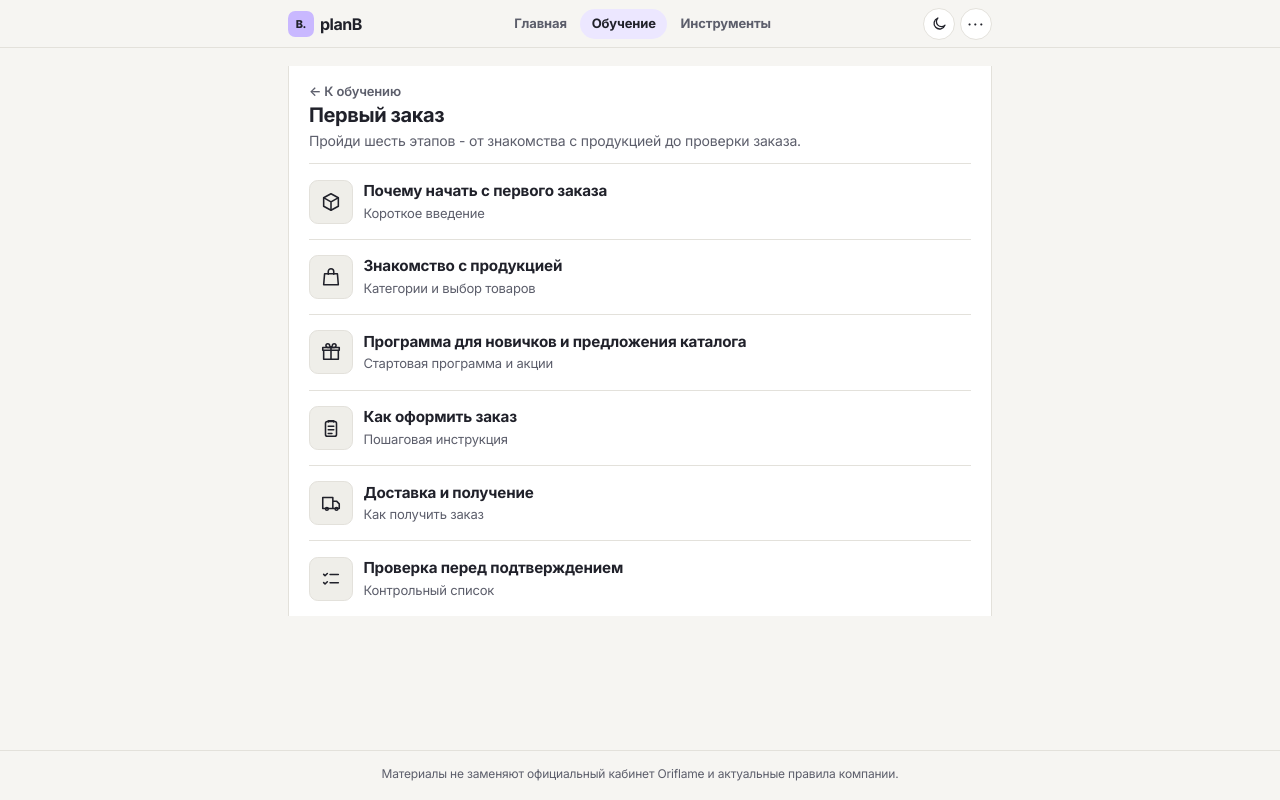
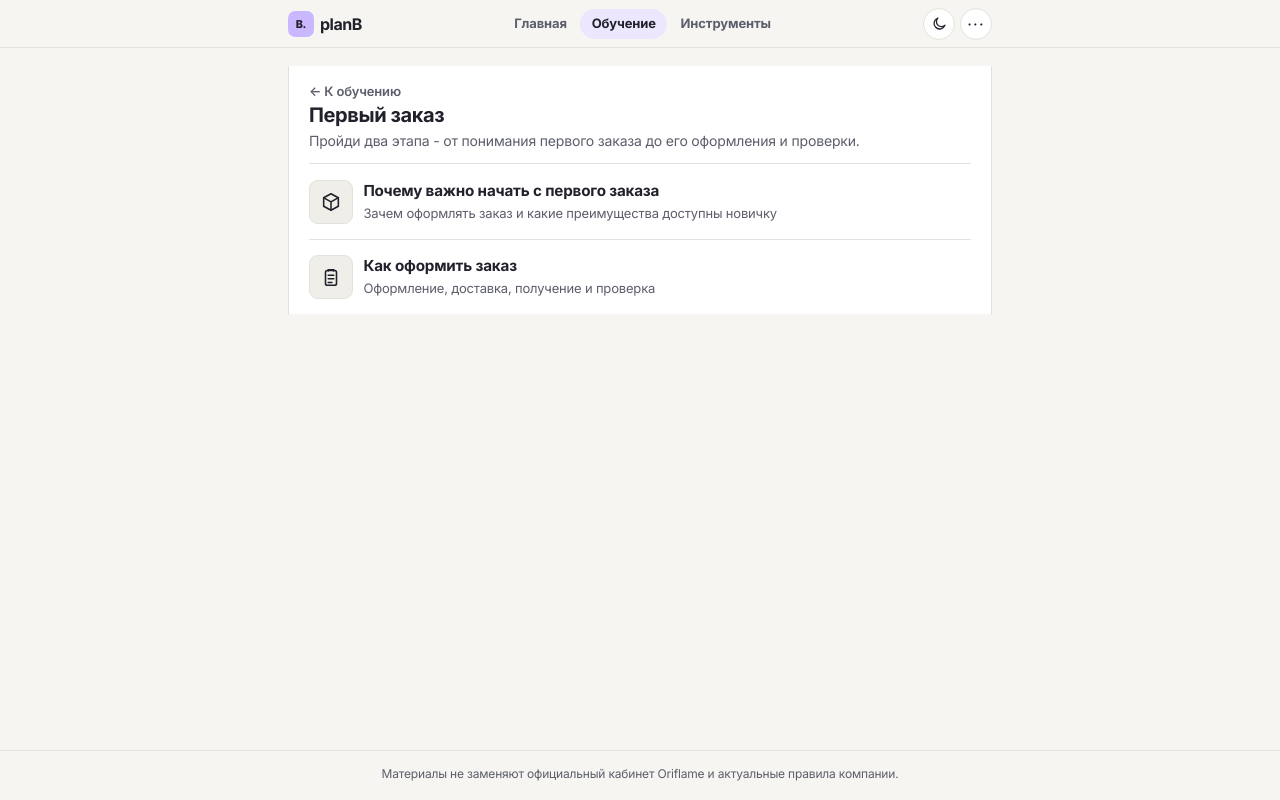
Before and after one commit to planb-tm/school, a React (Vite) app: page /learn/orders in a window 1280 px wide. Built offline with nearby package versions, Linux system fonts and the light colour scheme.

Commit message:
Condense first order module to two stages

```diff
--- a/src/app/learn/OrdersPage.tsx
+++ b/src/app/learn/OrdersPage.tsx
@@ -4,7 +4,6 @@ import { CurrentCatalogOffers } from '@/components/CurrentCatalogOffers';
 import { FirstOrderStageIcon } from '@/components/FirstOrderStageIcon';
 import { LearningModuleStage } from '@/components/LearningModuleStage';
 import { LearningStepSequence } from '@/components/LearningStepSequence';
-import { LessonVideoPlayer } from '@/components/LessonVideoPlayer';
 import {
   firstOrderModuleMeta,
   getVisibleFirstOrderStages,
@@ -73,11 +72,16 @@ function StarterProgramAndOffers() {
   return (
     <div className="stack">
       <div>
-        <h3 className={styles.subheading}>Предложения конкретного каталога</h3>
-        <CurrentCatalogOffers embedded />
+        <h3 className={styles.subheading}>Стартовая программа</h3>
+        <p>
+          Состав и требования зависят от актуальной программы и доступности для
+          аккаунта. Сверяйся с официальным описанием и учитывай только те
+          преимущества, условия которых подтверждены.
+        </p>
       </div>
+      <CurrentCatalogOffers embedded />
       <div>
-        <h3 className={styles.subheading}>Как проверять предложение</h3>
+        <h3 className={styles.subheading}>Как проверять предложение каталога</h3>
         <p>{offerLearning.intro}</p>
         <ul className="plain-list">
           {offerLearning.conditions.map((condition) => <li key={condition}>{condition}</li>)}
@@ -152,31 +156,41 @@ function OrderChecklist() {
 
 function renderStageContent(stage: FirstOrderStage) {
   switch (stage.contentType) {
-    case 'video':
+    case 'intro':
       return (
-        <>
-          {stage.video ? <LessonVideoPlayer video={stage.video} /> : null}
-          {stage.summary?.length ? (
-            <div className="lesson-video-summary">
-              {stage.summary.map((paragraph) => (
-                <p key={paragraph}>{paragraph}</p>
-              ))}
-            </div>
-          ) : null}
-        </>
+        <div className="stack">
+          <div className="lesson-intro">
+            {stage.introText?.map((paragraph) => <p key={paragraph}>{paragraph}</p>)}
+          </div>
+          <section className="stack" aria-labelledby="first-order-benefits-title">
+            <h3 id="first-order-benefits-title" className={styles.subheading}>
+              Что даёт первый заказ
+            </h3>
+            <ul className="plain-list">
+              <li>
+                Разберёшься в последовательности заказа - от выбора товаров до получения.
+              </li>
+              <li>
+                Получишь личный опыт, на который можно опираться, объясняя процесс клиенту.
+              </li>
+              <li>
+                Проверишь преимущества стартовой программы, если она доступна и
+                соблюдены её условия.
+              </li>
+            </ul>
+          </section>
+          <StarterProgramAndOffers />
+        </div>
       );
-    case 'text':
-      return <ProductIntroduction />;
-    case 'starter-program':
-      return <StarterProgramAndOffers />;
     case 'step-sequence':
       return (
         <div className="stack">
+          {stage.includeProductIntroduction ? <ProductIntroduction /> : null}
           {stage.sequenceIds?.map((id) => {
             const sequence = sequenceById.get(id);
             return sequence ? <LearningStepSequence key={id} sequence={sequence} /> : null;
           })}
-          {stage.id === 'delivery-and-receiving' ? (
+          {stage.sequenceIds?.includes('delivery-choice') ? (
             <div className="callout">
               <h3>Где проверить условия</h3>
               <p>Стоимость, доступность и условия зависят от заказа и адреса. Сверяйтесь с тем, что показано при оформлении.</p>
@@ -188,12 +202,9 @@ function renderStageContent(stage: FirstOrderStage) {
               <Scenario id="delivery-cost" />
             </div>
           ) : null}
+          {stage.includeFinalChecklist ? <OrderChecklist /> : null}
         </div>
       );
-    case 'checklist':
-      return <OrderChecklist />;
-    case 'offers':
-      return <CurrentCatalogOffers embedded />;
   }
 }
 
@@ -203,7 +214,7 @@ export function OrdersPage() {
       <Link to="/learn" className="tools-back">← К обучению</Link>
       <header className={styles.moduleHeader}>
         <h1>{firstOrderModuleMeta.title}</h1>
-        <p>Пройди шесть этапов - от знакомства с продукцией до проверки заказа.</p>
+        <p>Пройди два этапа - от понимания первого заказа до его оформления и проверки.</p>
       </header>
 
       <ol className={styles.stageList} aria-label="Этапы модуля «Первый заказ»">
@@ -231,7 +242,14 @@ export function OrderStagePage() {
     (stage) => stage.path.split('/').pop() === stageSlug,
   );
 
-  if (currentIndex < 0) return <Navigate to={firstOrderModuleMeta.path} replace />;
+  if (currentIndex < 0) {
+    const oldOrderStageSlugs = new Set(['products', 'offers', 'delivery', 'final-check']);
+    return oldOrderStageSlugs.has(stageSlug ?? '') ? (
+      <Navigate to="/learn/orders/checkout" replace />
+    ) : (
+      <Navigate to={firstOrderModuleMeta.path} replace />
+    );
+  }
 
   const stage = stages[currentIndex];
   const previousStage = stages[currentIndex - 1];
--- a/src/data/learning/firstOrder.ts
+++ b/src/data/learning/firstOrder.ts
@@ -1,14 +1,7 @@
-import type { LessonVideo } from '@/types/learning';
 import { deliveryHelpLink } from './orders';
 
 export type FirstOrderStageStatus = 'ready' | 'draft' | 'hidden';
-export type FirstOrderContentType =
-  | 'video'
-  | 'text'
-  | 'step-sequence'
-  | 'starter-program'
-  | 'offers'
-  | 'checklist';
+export type FirstOrderContentType = 'intro' | 'step-sequence';
 export type FirstOrderStageIcon =
   | 'box'
   | 'bag'
@@ -22,18 +15,18 @@ export type FirstOrderStage = {
   path: string;
   title: string;
   description?: string;
-  /** Text summary under the stage media (e.g. video transcript). */
-  summary?: readonly string[];
+  /** Short introductory text shown before the stage content. */
+  introText?: readonly string[];
   cardDescription: string;
   icon: FirstOrderStageIcon;
   contentType: FirstOrderContentType;
   status: FirstOrderStageStatus;
   order: number;
   placeholder?: string;
-  video?: LessonVideo;
-  image?: { path: string; alt: string; caption?: string };
   sequenceIds?: string[];
   links?: { label: string; href: string }[];
+  includeProductIntroduction?: boolean;
+  includeFinalChecklist?: boolean;
 };
 
 export const firstOrderModuleMeta = {
@@ -41,97 +34,38 @@ export const firstOrderModuleMeta = {
   title: 'Первый заказ',
   path: '/learn/orders',
   catalogDescription:
-    'Разберись в продукции, выбери нужные товары, изучи предложения для новичков и научись оформлять заказ',
+    'Узнай, зачем начинать с первого заказа, и пройди оформление - от выбора товаров до получения и проверки',
 } as const;
-
-/** Cover for the circular intro video on «Почему начать с первого заказа». */
-export const FIRST_ORDER_INTRO_VIDEO_POSTER = `${import.meta.env.BASE_URL}media/orders/planb-video-preview.jpg`;
 
 export const firstOrderStages: FirstOrderStage[] = [
   {
     id: 'why-first-order',
     path: '/learn/orders/why-first-order',
-    title: 'Почему начать с первого заказа',
-    cardDescription: 'Короткое введение',
+    title: 'Почему важно начать с первого заказа',
+    description: 'Что даёт первый практический опыт и где смотреть условия стартовой программы.',
+    cardDescription: 'Зачем оформлять заказ и какие преимущества доступны новичку',
     icon: 'box',
-    contentType: 'video',
+    contentType: 'intro',
     status: 'ready',
     order: 1,
-    video: {
-      type: 'embed',
-      url: 'https://kinescope.io/5dNj1xN4vQ67g3prZPVe5Y',
-      poster: FIRST_ORDER_INTRO_VIDEO_POSTER,
-      title: 'Почему начать с первого заказа',
-      aspectRatio: '1:1',
-      shape: 'circle',
-    },
-    summary: [
-      'Первый заказ - это возможность воспользоваться специальными предложениями для новых партнёров. Если не оформить заказ, эти преимущества останутся недоступными.',
-      'Также ты сразу разберёшься, как работает сайт, как оформлять заказы и как устроена доставка.',
-      'Посмотри, что заканчивается дома: косметика, средства для ухода, товары для ванной комнаты. Можно также объединить заказ с покупками друзей и родственников.',
-      'Перед оформлением обязательно изучи все акции для новых партнёров, чтобы получить максимум от первого заказа.',
+    introText: [
+      'Первый заказ переводит знакомство с кабинетом и продукцией в практику. Перед оформлением проверь, какие условия стартовой программы доступны именно тебе.',
     ],
-  },
-  {
-    id: 'product-introduction',
-    path: '/learn/orders/products',
-    title: 'Знакомство с продукцией',
-    description: 'Основные категории продукции и где посмотреть сведения о товарах.',
-    cardDescription: 'Категории и выбор товаров',
-    icon: 'bag',
-    contentType: 'text',
-    status: 'ready',
-    order: 2,
-  },
-  {
-    id: 'starter-program-and-offers',
-    path: '/learn/orders/offers',
-    title: 'Программа для новичков и предложения каталога',
-    description:
-      'Условия программы для новичков и предложения, привязанные к конкретному каталогу, - это разные материалы.',
-    cardDescription: 'Стартовая программа и акции',
-    icon: 'gift',
-    contentType: 'starter-program',
-    status: 'draft',
-    order: 3,
-    placeholder:
-      'Условия программы для новичков ещё не добавлены. Они могут действовать несколько каталогов; актуальные предложения каталога будут показаны отдельно, когда их условия будут проверены по официальному источнику.',
   },
   {
     id: 'placing-an-order',
     path: '/learn/orders/checkout',
     title: 'Как оформить заказ',
-    description: 'Выбор товаров, проверка корзины, итоговой суммы и подтверждение.',
-    cardDescription: 'Пошаговая инструкция',
+    description: 'Пошаговый путь от выбора товаров до получения и проверки заказа.',
+    cardDescription: 'Оформление, доставка, получение и проверка',
     icon: 'clipboard',
     contentType: 'step-sequence',
     status: 'ready',
-    order: 4,
-    sequenceIds: ['products-and-cart', 'total-and-confirmation'],
-  },
-  {
-    id: 'delivery-and-receiving',
-    path: '/learn/orders/delivery',
-    title: 'Доставка и получение',
-    description: 'Как сравнить доступные варианты и проверить условия получения.',
-    cardDescription: 'Как получить заказ',
-    icon: 'delivery',
-    contentType: 'step-sequence',
-    status: 'ready',
-    order: 5,
-    sequenceIds: ['delivery-choice'],
+    order: 2,
+    sequenceIds: ['products-and-cart', 'delivery-choice', 'total-and-confirmation'],
     links: [deliveryHelpLink],
-  },
-  {
-    id: 'before-confirmation',
-    path: '/learn/orders/final-check',
-    title: 'Проверка перед подтверждением',
-    description: 'Последовательно проверьте состав заказа и данные до отправки.',
-    cardDescription: 'Контрольный список',
-    icon: 'checklist',
-    contentType: 'checklist',
-    status: 'ready',
-    order: 6,
+    includeProductIntroduction: true,
+    includeFinalChecklist: true,
   },
 ];
 
```
Also changed, not shown: 1 other file (tests, documents, lock files or other folders).
